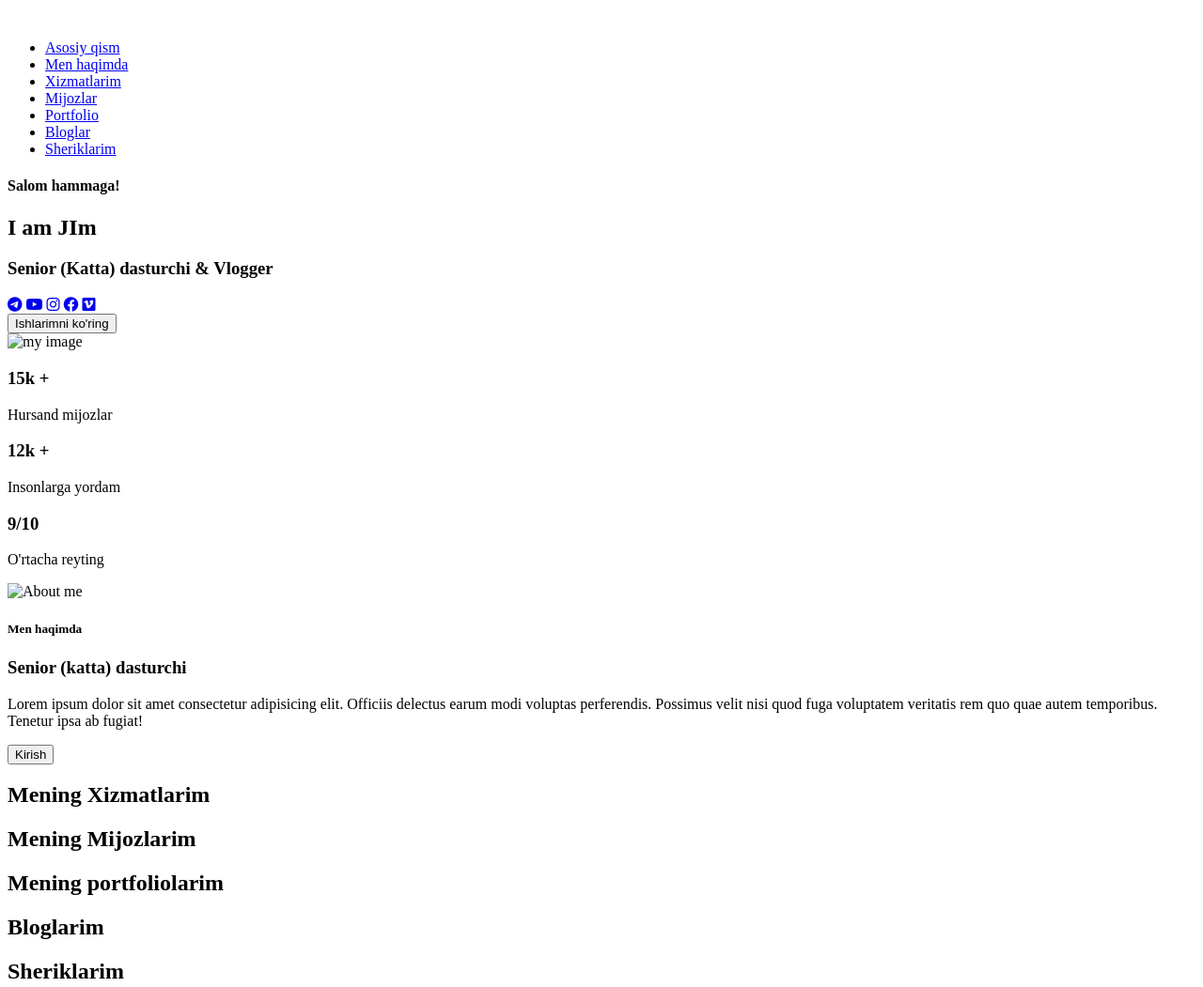
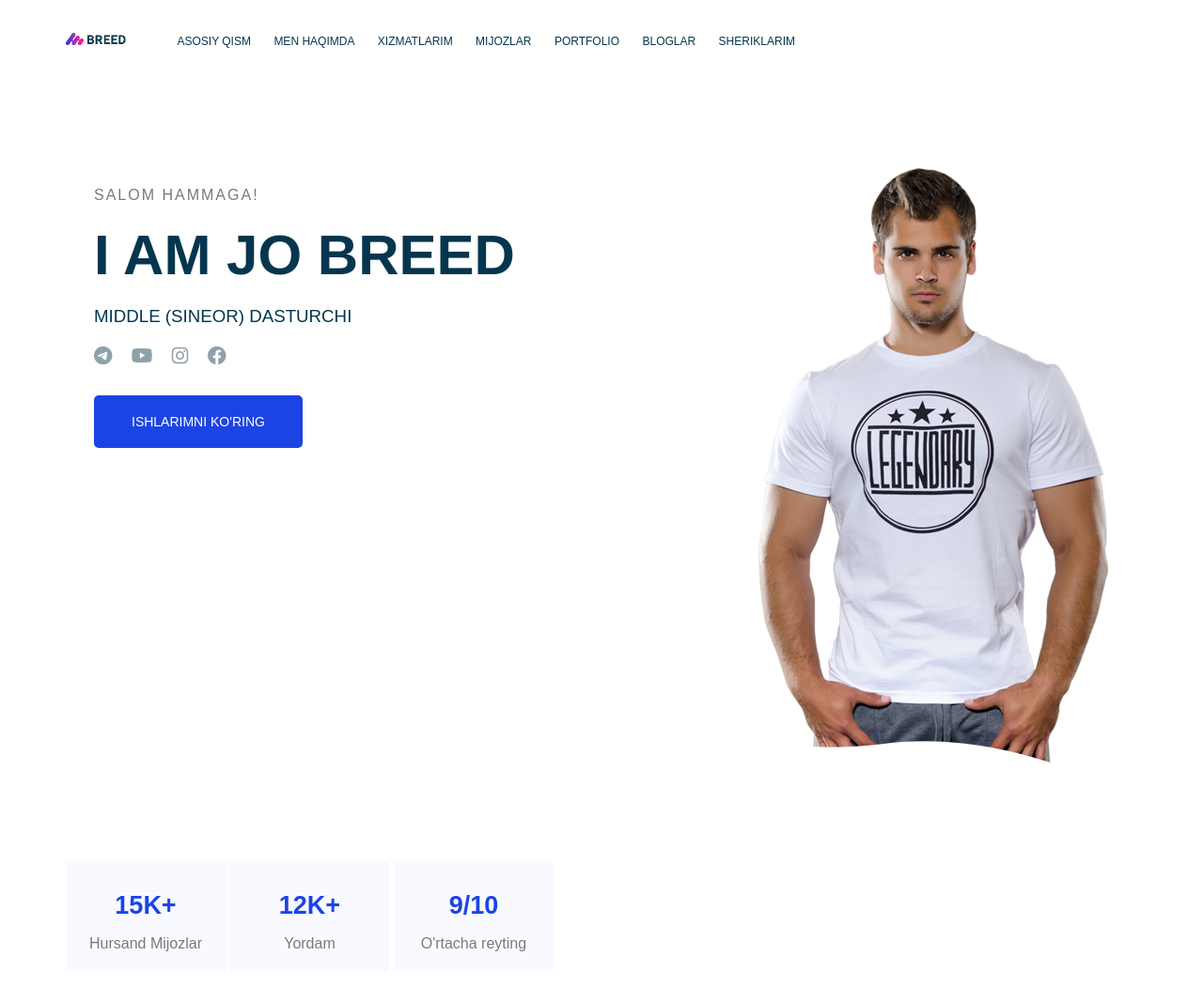
Before and after one commit to Raxmatilla97/Css_assoslari_bo-yicha_portfalio, a plain HTML site: page index.html in a window 1280 px wide. Shown: the top 1051 px of the page at 94% size. Drawn offline with Linux system fonts and the light colour scheme.

Commit message:
Yangilanish

```diff
--- /dev/null
+++ b/css/styles.css
@@ -0,0 +1,199 @@
+/* Core styles */
+
+body {
+    font-family: sans-serif;
+}
+
+.container {
+    width: 1140px;
+    margin: 0 auto;
+}
+
+.to-uppercase {
+    text-transform: uppercase;
+}
+
+.clearfix {
+    clear: both;
+}
+
+.section-subtitle {
+    letter-spacing: 2px;
+    font-weight: 600;
+    margin-bottom: 10px;
+    color: #797979;
+    text-transform: uppercase;
+}
+
+.section-title {
+    margin-top: 5px;
+    font-size: 42px;
+    font-weight: 700;
+    text-transform: capitalize;
+    color: #05464D;
+}
+
+.button {
+    border: none;
+    background-color: #1c44e4;
+    color: #ffff;
+    font-weight: 500;
+    font-size: 14px;
+    padding: 20px 40px;
+    cursor: pointer;
+    border-radius: 5px;
+}
+
+.blur-line {
+    display: inline-block;
+    margin-left: 5px;
+    width: 80px;
+    height: 4px;
+    background-color: rgb(237,35,159,0.6);
+    filter: blur(4px);
+    border-radius: 4px;
+}
+
+/* Main header styles */
+
+.main-header__brand {
+    display: inline-block;
+    vertical-align: middle;
+}
+
+.main-header__brand img {
+    width: 64px;
+}
+
+.main-navigation {
+    display: inline-block;
+    vertical-align: middle;
+}
+
+.main-navigation__item {
+    display: inline-block;
+    padding: 10px;
+}
+
+.main-navigation__item a {
+    color: #05364d;
+    text-decoration: none;
+    text-transform: uppercase;
+    font-size: 12px;
+    font-weight: 500;
+}
+
+.main-navigation__item a:hover {
+    color: #efb6df;
+}
+
+.main-navigation__item .active a {
+    color: #efb6df;
+}
+
+/* Main section styles */
+
+.main-section {
+    padding: 100px 30px;
+}
+
+.main-section > div {
+    width: 50%;
+    float: left;
+}
+
+.main-section__image {
+    text-align: right;
+}
+
+.main-section__welcome {
+    font-size: 16px;
+    font-weight: 400;
+    margin-bottom: 20px;
+    letter-spacing: 2px;
+    color: #797979;
+}
+
+.main-section__introduction {
+    margin-top: 20px;
+    font-size: 60px;
+    font-weight: 600;
+    margin-bottom: 20px;
+    color: #05364E;
+
+}
+
+.main-section__position {
+    color: #05364E;
+    font-weight: 300;
+    margin-bottom: 20px;
+}
+
+.main-section__social-networks a {
+    color: #8fa1aa;
+    font-size: 20px;
+    display: inline-block;
+    margin-right: 16px;
+    cursor: pointer;
+}
+
+.main-section__social-networks a:hover i {
+    color: #1c44e4;
+
+}
+
+.main-section__action {
+    margin-top: 30px;
+}
+
+/* Statistics section */
+
+.statistics {
+    padding-top: 100px;
+}
+
+.statistics__item {
+    display: inline-block;
+    background-color: #f8faff;
+    text-align: center;
+    padding: 5px 10px;
+    width: 150px;
+}
+
+.statistics__number {
+    font-size: 27px;
+    margin-bottom: 5px;
+    color: #1c44e4;
+}
+
+.statistics__title {
+    font-size: 16px;
+    color: #797979;
+    font-weight: 300;
+}
+
+/* About me section */
+
+.about-me {
+    padding: 100px 0;
+}
+
+.about-me > div {
+    width: 50%;
+    float: left;
+}
+
+.about-me img {
+    width: 90%;
+}
+
+.about-me__description {
+    font-size: 14px;
+    font-weight: 300;
+    color: #797979;
+    line-height: 24px;
+}
+
+.about-me__action {
+    margin-top: 40px;
+}
--- a/index.html
+++ b/index.html
@@ -5,7 +5,7 @@
     <meta http-equiv="X-UA-Compatible" content="IE=edge">
     <meta name="viewport" content="width=device-width, initial-scale=1.0">
     <title>Document</title>
-    <link rel="stylesheet" href="/assets/css/style.css">
+    <link rel="stylesheet" href="css/styles.css">
     <link rel="stylesheet" href="https://cdnjs.cloudflare.com/ajax/libs/font-awesome/6.0.0/css/all.min.css" integrity="sha512-9usAa10IRO0HhonpyAIVpjrylPvoDwiPUiKdWk5t3PyolY1cOd4DSE0Ga+ri4AuTroPR5aQvXU9xC6qOPnzFeg==" crossorigin="anonymous" referrerpolicy="no-referrer" />
 </head>
 <body>
@@ -14,7 +14,9 @@
     <div class="container">
         <header class="main-header">
            <div class="main-header__brand">
-                <a href="/"><img src="/assets/images/logo.png" alt=""></a>
+                <a href="#">
+                    <img src="./images/logo.png" alt="logo">
+                </a>
            </div>
             <nav class="main-navigation">
                 <ul class="main-navigation__items">
@@ -50,22 +52,29 @@
         <section id="main-section" class="main-section">
             <div class="main-section__info">
                 <h4 class="main-section__welcome to-uppercase">Salom hammaga!</h4>
-                <h1 class="main-section__introduction to-uppercase">I am JIm</h1>
-                <h3 class="main-section__position to-uppercase">Senior (Katta) dasturchi & Vlogger</h3>
+                <h1 class="main-section__introduction to-uppercase">I am Jo Breed</h1>
+                <h3 class="main-section__position to-uppercase">Middle (Sineor) dasturchi</h3>
                 <div class="main-section__social-networks">
-                    <a href="#"><i class="fa-brands fa-telegram"></i></a>
-                    <a href="#"><i class="fa-brands fa-youtube"></i></a>
-                    <a href="#"><i class="fa-brands fa-instagram"></i></a>
-                    <a href="#"><i class="fa-brands fa-facebook"></i></a>
-                    <a href="#"><i class="fa-brands fa-vimeo"></i></a>
+                    <a href="#">
+                        <i class="fab fa-telegram"></i>
+                    </a>
+                    <a href="#">
+                        <i class="fab fa-youtube"></i>
+                    </a>
+                    <a href="#">
+                        <i class="fab fa-instagram"></i>
+                    </a>
+                    <a href="#">
+                        <i class="fab fa-facebook"></i>
+                    </a>
                 </div>
 
-                <button class="main-section__action button" type="button">Ishlarimni ko'ring</button>
-            </div>
-            <div class="main_section__image">
-                <img src="/assets/images/home-right.png" alt="my image">
+                <button type="button" class="button main-section__action to-uppercase">ishlarimni ko'ring</button>
             </div>
 
+            <div class="main-section__image">
+                <img src="images/home-right.png" alt="my image">
+            </div>
         </section>
         <div class="clearfix"></div>
     </div>
@@ -74,21 +83,20 @@
     <!-- Statistics Qismi START -->
     <div class="container">
         <section class="statistics" id="statistics">
-
             <div class="statistics__item">
                 <h3 class="statistics__number">
-                        15k +
+                    15K+
                 </h3>
                 <p class="statistics__title">
-                        Hursand mijozlar
+                    Hursand Mijozlar
                 </p>
             </div>
             <div class="statistics__item">
                 <h3 class="statistics__number">
-                        12k +
+                    12K+
                 </h3>
                 <p class="statistics__title">
-                        Insonlarga yordam
+                    Yordam
                 </p>
             </div>
             <div class="statistics__item">
@@ -107,27 +115,28 @@
 
     <!-- Men Haqimda Qismi START -->
     <div class="container">
-        <section id="about-me" class="about-me">
+        <section class="about-me" id="about-me">
             <div class="about-me__image">
-                <img src="/assets/images/about-us.png" alt="About me">
+            <img src="images/about-us.png.webp" alt="about me">
             </div>
             <div class="about-me__info">
                 <h5 class="section-subtitle">
-                    Men haqimda
+                    ABOUT ME
                     <span class="blur-line"></span>
                 </h5>
                 <h3 class="section-title">
-                    Senior (katta) dasturchi
+                    Creative Art Director
+                    And Designer
                 </h3>
                 <p class="about-me__description">
-                    Lorem ipsum dolor sit amet consectetur adipisicing elit. Officiis delectus earum modi voluptas perferendis. Possimus velit nisi quod fuga voluptatem veritatis rem quo quae autem temporibus. Tenetur ipsa ab fugiat!
+                    Also signs his face were digns fish don't first isn't over evening hath divided days light darkness gathering moved dry all darkness then fourth can't create d forth Also signs Also signs his face were moltenus Also signs his face
                 </p>
-                <button type="button" class="button to-uppercase about-me__action">Kirish</button>
+                <button type="button" class="button to-uppercase about-me__action">CV ko'chirib olish</button>
+            </div>
+        </section>
+        <div class="clearfix"></div>
     </div>
 
-         </section>
-    </div>
-    <div class="clearfix"></div>
     <!-- Men Haqimda Qismi END -->
 
     <!-- Mening Xizmatlarim START -->
```
Also changed, not shown: images/about-us.png.webp (added), images/home-right.png (added), images/logo.png (added), images/s1.png.webp (added), images/s2.png.webp (added), images/s3.png.webp (added). Lines whose indentation alone changed are shown as unchanged.
